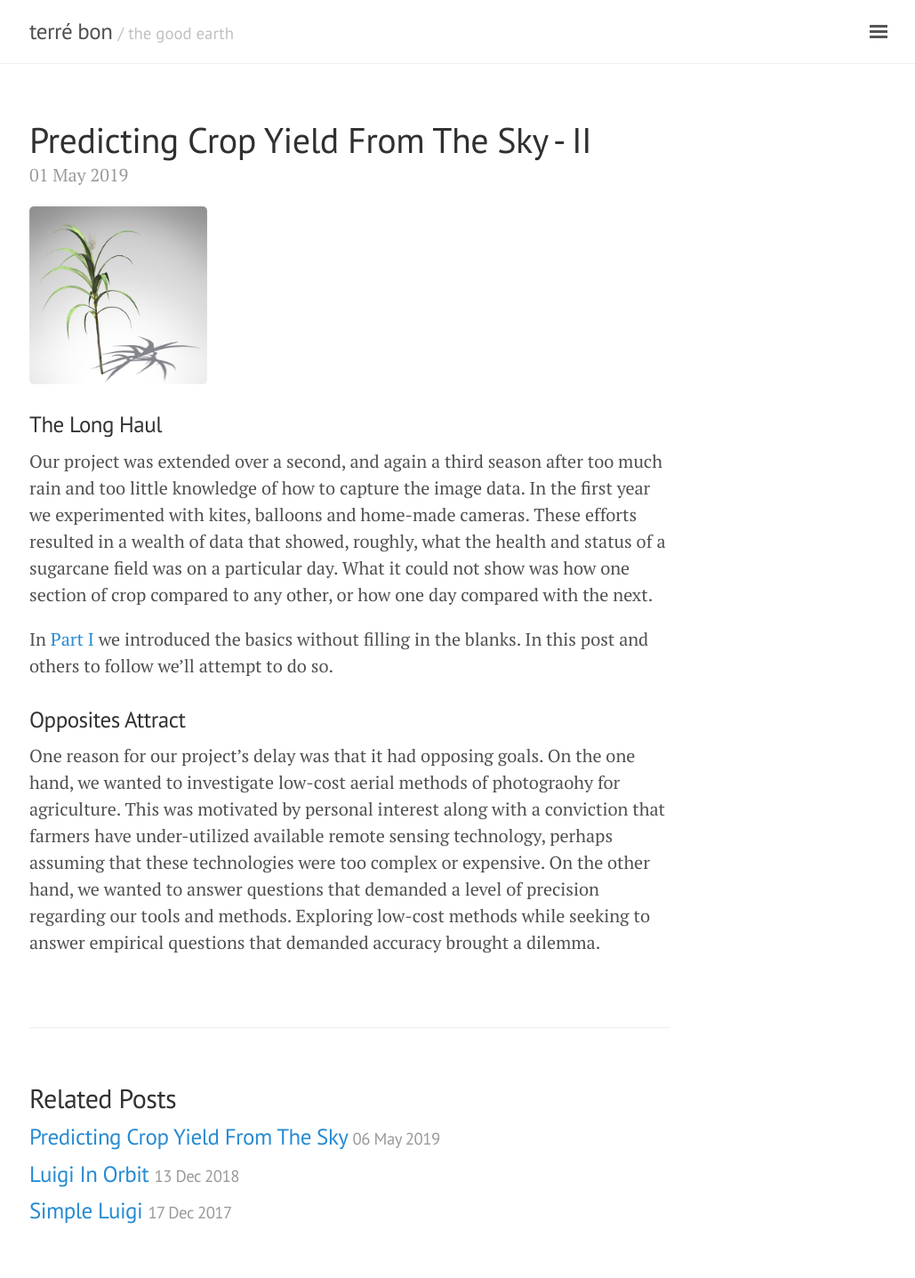
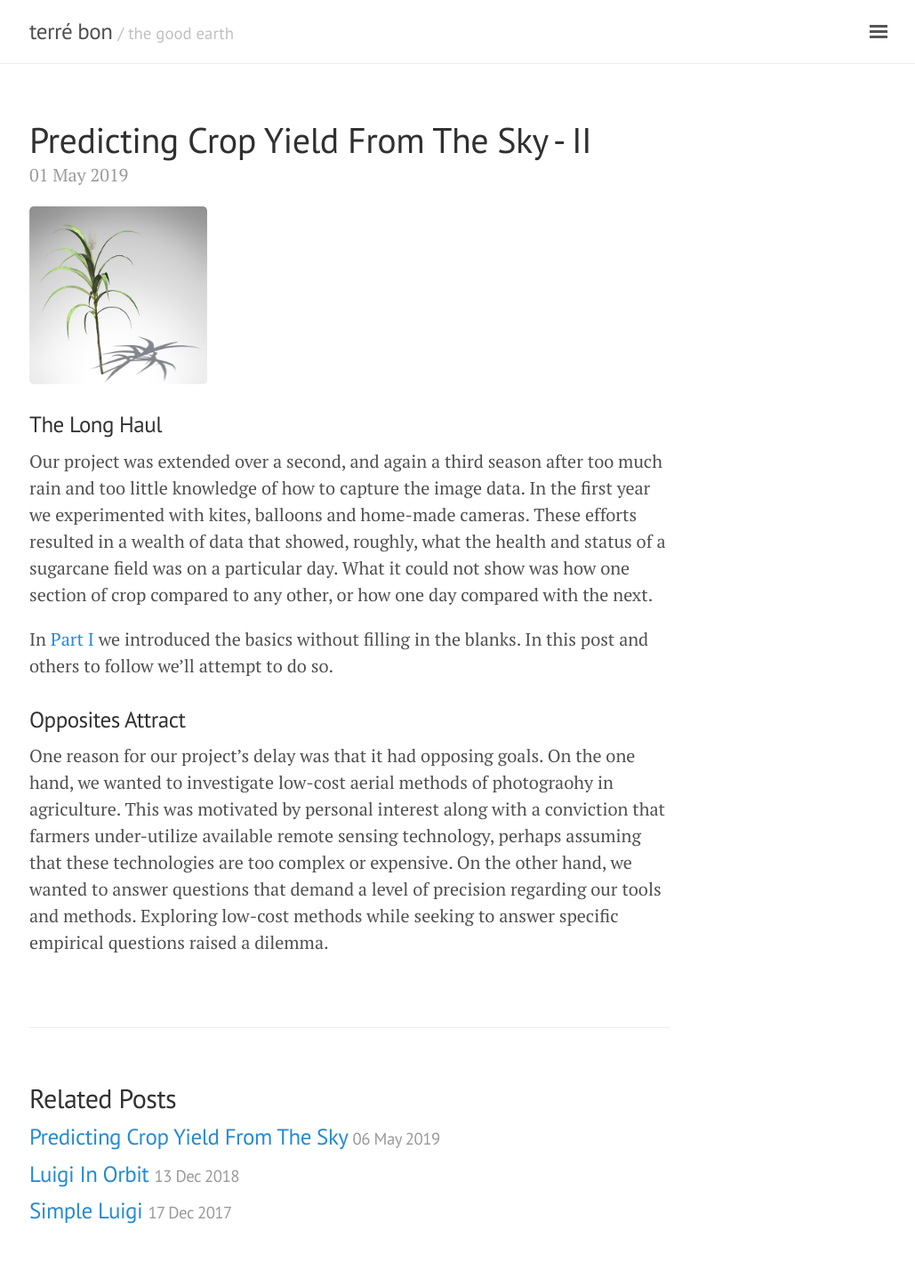
Before and after one commit to geraldmc/geraldmc.github.io, a Jekyll site: the page built from _posts/2019-05-01-predicting-yield-2.md, in a window 1280 px wide. Shown: the whole page at 89% size, without its empty margins (247-1276 px from the left). Built offline with Jekyll 4.4.1, drawn with Linux system fonts in a browser that asks for light colours.

Commit message:
updates part 2

```diff
--- a/_posts/2019-05-01-predicting-yield-2.md
+++ b/_posts/2019-05-01-predicting-yield-2.md
@@ -13,4 +13,4 @@ In [Part I](https://geraldmc.github.io/2019/05/06/predicting-yield-1/) we introd
 
 ### Opposites Attract
 
-One reason for our project's delay was that it had opposing goals. On the one hand, we wanted to investigate low-cost aerial methods of photograohy for agriculture. This was motivated by personal interest along with a conviction that farmers have under-utilized available remote sensing technology, perhaps assuming that these technologies were too complex or expensive. On the other hand, we wanted to answer questions that demanded a level of precision regarding our tools and methods. Exploring low-cost methods while seeking to answer empirical questions that demanded accuracy brought a dilemma.
+One reason for our project's delay was that it had opposing goals. On the one hand, we wanted to investigate low-cost aerial methods of photograohy in agriculture. This was motivated by personal interest along with a conviction that farmers under-utilize available remote sensing technology, perhaps assuming that these technologies are too complex or expensive. On the other hand, we wanted to answer questions that demand a level of precision regarding our tools and methods. Exploring low-cost methods while seeking to answer specific empirical questions raised a dilemma.
```
